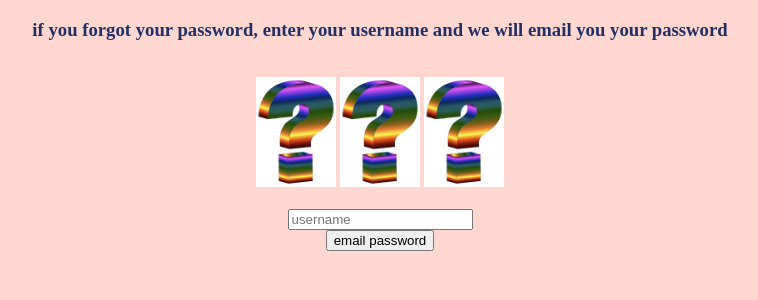
After one commit to asmr-hex/rc-ngw-ctf, a Flask app: page /forgot in a window 1280 px wide. The commit adds this page. Shown: the top 300 px of the page, without its empty margins (260-1018 px from the left). Run offline with Flask 2, Linux system fonts and the light colour scheme.

Commit message:
finished

```diff
--- a/app.py
+++ b/app.py
@@ -1,5 +1,10 @@
 from flask import Flask, render_template, request
 import sqlite3 as sql
+import requests
+
+
+key = 'key-61bcaa9e01ecd55dc9826333f9ea7276'
+base_email_url = 'graveyard.rip'
 
 
 app = Flask(__name__)
@@ -17,23 +22,67 @@ def login():
         username = request.form['username']
         password = request.form['password']
 
-        print(username)
-        print(password)
+        # authenticate the user and stuff...
+        conn = sql.connect('cops.db')
+        cursor = conn.cursor()
+        cursor.execute('SELECT * FROM users WHERE username="%s"' % username)
+        all_rows = cursor.fetchall()
+
+        # somehow leak the users data
+        if len(all_rows) == 0:
+            # return error message
+            return render_template(
+                'login.html', error="no such user %s" % username)
+        else:
+            # since usrnames must be unique, just take the first one from list
+            username = all_rows[0][0]
+            db_password = all_rows[0][1]
+            # does the password checkout?
+            if db_password != password:
+                # throw error
+                return render_template(
+                'login.html', error='incorrect password for user %s' % username)
+
+        return render_template(
+            'account.html', username=username)
+    elif request.method == 'GET':
+        return render_template(
+            'login.html')
+
+
+@app.route('/forgot', methods=['GET', 'POST'])
+def password_reset():
+    if request.method == 'POST':
+        username = request.form['username']
 
         # authenticate the user and stuff...
         conn = sql.connect('cops.db')
         cursor = conn.cursor()
-        cursor.execute('SELECT * FROM users WHERE username="{username}"'.
-                       format(username=username))
-
+        cursor.execute('SELECT password, CASE WHEN username == "%s" THEN email ELSE "invalid" END FROM users' % username)
         all_rows = cursor.fetchall()
 
-        print(all_rows)
+        # get the email
+        email = all_rows[0][1]
+        if email == "invalid":
+            return render_template(
+                'reset.html', error= "no such user %s" % username)
 
-        return 'okok'
+        # get password for this valid email
+        password = all_rows[0][0]
+
+        request_url = 'https://api.mailgun.net/v3/{0}/messages'.format(base_email_url)
+        requests.post(request_url, auth=('api', key), data={
+            'from': 'admin@lolpd.gov',
+            'to': email,
+            'subject': 'ATTN OFFICER: PLS FIND YOUR SECRET PASSWORD ENCLOSED!',
+            'text': 'Next time don\'t forget your password...\n\n\npassword: %s' % password,
+        })
+
+        return render_template(
+                'reset.html', success='email sent to %s!' % email)
     elif request.method == 'GET':
         return render_template(
-            'login.html')
+            'reset.html')
 
 
 @app.route('/profile/<name>')
@@ -42,11 +91,5 @@ def profile(name):
         'profile.html', name=name)
 
 
-@app.route("/products")
-def products(name):
-    return render_template(
-        'test.html', name=name)
-
-
 if __name__ == '__main__':
-    app.run(debug=True, host='0.0.0.0')
+    app.run(debug=True, host='0.0.0.0', port=44203)
--- a/data.sql
+++ b/data.sql
@@ -1,2 +1,2 @@
-create table users(username varchar(60), password varchar(60));
-insert into users values('robocop','acab');
+create table users(username varchar(60), password varchar(60), email varchar(60));
+insert into users values('gordy','project&swerve', 'gordon@cops.gov');
--- a/docker-compose.yml
+++ b/docker-compose.yml
@@ -4,7 +4,8 @@ version: '2'
 services:
   app:
     build: .
-    ports:
-      - 44203:5000
+    # ports:
+    #   - 44203:5000
     restart: always
     tty: true
+    network_mode: "host"
--- a/requirements.txt
+++ b/requirements.txt
@@ -1 +1,2 @@
 Flask==0.10.1
+requests
--- /dev/null
+++ b/templates/profile.html
@@ -0,0 +1,5 @@
+<!doctype html>
+<title>Jellyfish Inc.</title>
+<body>
+  {{ name }}
+</body>
--- /dev/null
+++ b/templates/reset.html
@@ -0,0 +1,21 @@
+<!doctype html>
+<title>LOLPD</title>
+<body style="background-color:#ffd7d1; color:#212f66; text-align:center;">
+  <h3>if you forgot your password, enter your username and we will email you your password</h3>
+  <br>
+  <img style="width:80px;"src="../static/question.jpeg">
+  <img style="width:80px;"src="../static/question.jpeg">
+  <img style="width:80px;"src="../static/question.jpeg">
+  <br>
+  <br>
+  {% if error %}
+  <div style="font-weight: bold; color:red;">{{ error }}</div>
+  {% endif %}
+  {% if success %}
+  <div style="font-weight: bold; color:green;">{{ success }}</div>
+  {% endif %}
+  <form action="{{ url_for('password_reset') }}" method="post">
+    <input type="text" name="username" placeholder="username"><br>
+    <input type="submit" value="email password">
+  </form>
+</body>
```
Also changed, not shown: templates/account.html (added, +12 -0 lines), templates/index.html (+9 -2 lines), templates/login.html (+19 -7 lines), cops.db (added), static/pic.jpg (added), static/police.gif (added), static/question.jpeg (added), static/sanduche.jpg (added).
